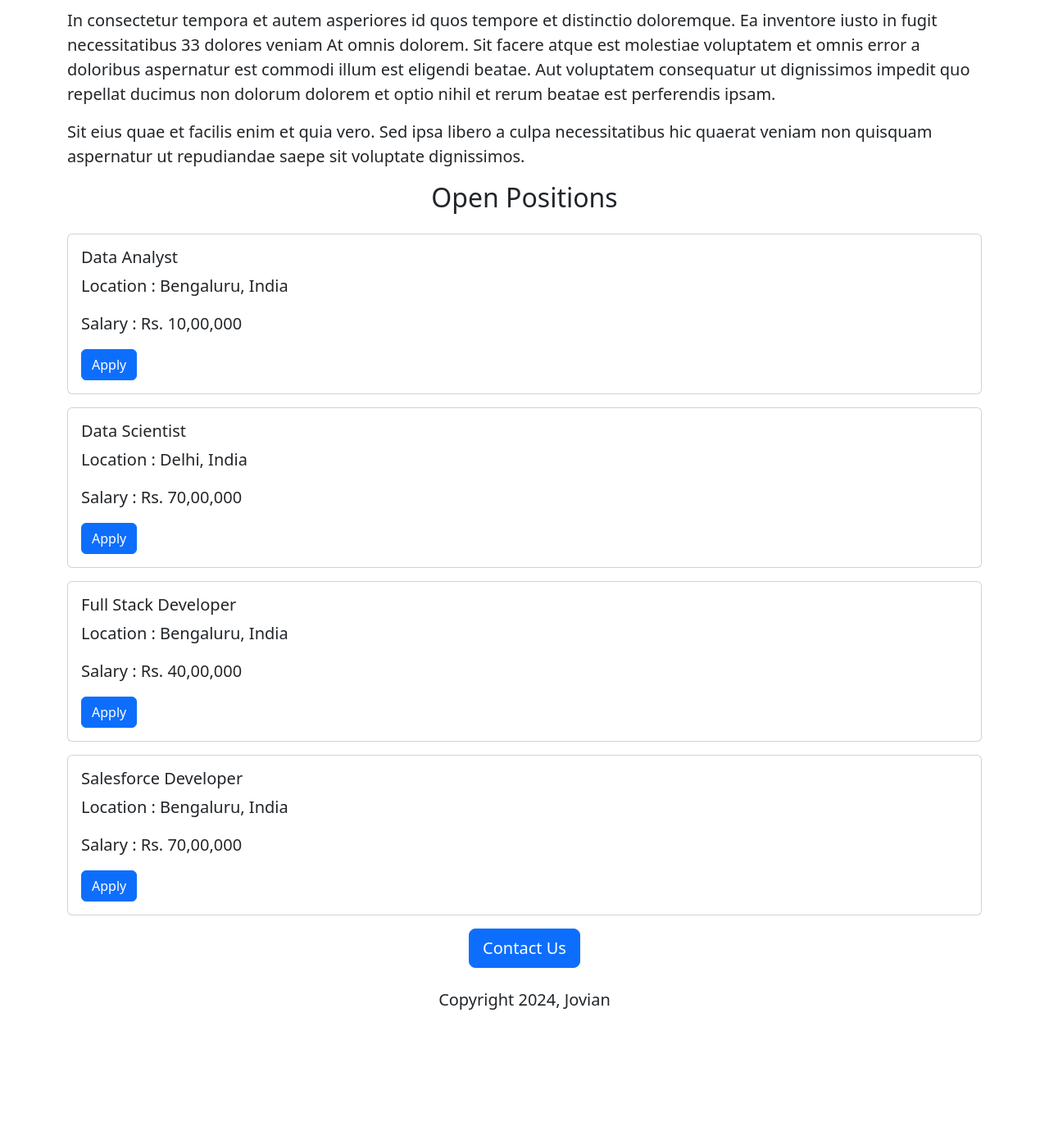
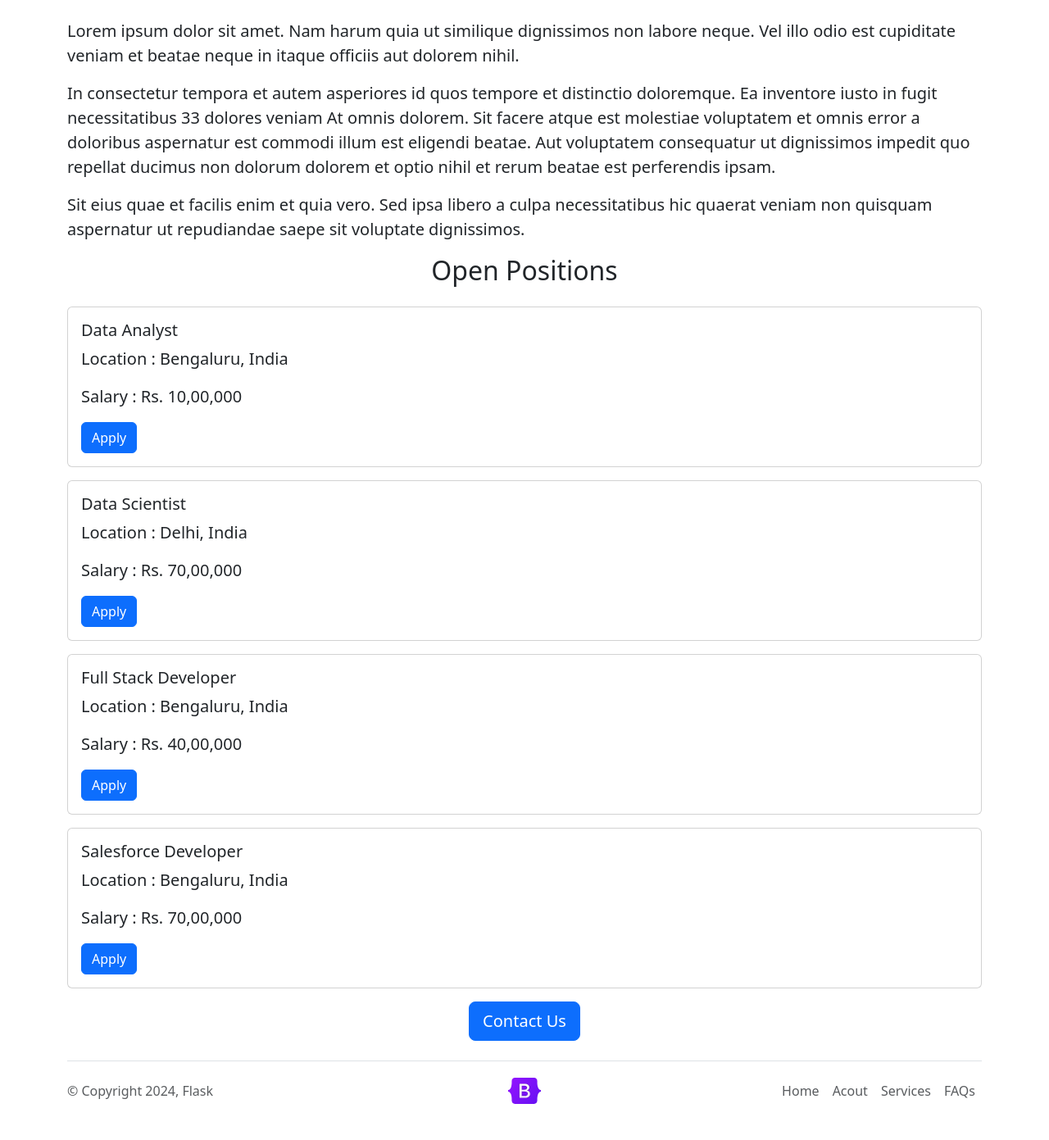
Before and after one commit to ayushthakkur1701/flask-career-website, a Flask app: page / in a window 1280 px wide. Shown: the part 576-1967 px from the top of the page at 82% size. Before the commit the page ends 1808 px from the top, so only its background shows below. Run offline with Flask 3, Linux system fonts and the light colour scheme.

Commit message:
nav and footer is added

```diff
--- /dev/null
+++ b/templates/footer.html
@@ -0,0 +1,17 @@
+<div class="container">
+  <footer class="d-flex flex-wrap justify-content-between align-items-center py-3 my-4 border-top">
+    <p class="col-md-4 mb-0 text-body-secondary">&copy; Copyright 2024, Flask</p>
+
+    <a href="/" class="col-md-4 d-flex align-items-center justify-content-center mb-3 mb-md-0 me-md-auto link-body-emphasis text-decoration-none">
+      <img src="/static/bootstrap-logo.svg" width="40" height="32" class="d-inline-block align-top""/>
+    </a>
+
+    <ul class="nav col-md-4 justify-content-end">
+      <li class="nav-item"><a href="#" class="nav-link px-2 text-body-secondary">Home</a></li>
+      <li class="nav-item"><a href="#" class="nav-link px-2 text-body-secondary">Acout</a></li>
+      <li class="nav-item"><a href="#" class="nav-link px-2 text-body-secondary">Services</a></li>
+      <li class="nav-item"><a href="#" class="nav-link px-2 text-body-secondary">FAQs</a></li>
+
+    </ul>
+  </footer>
+</div>
--- a/templates/home.html
+++ b/templates/home.html
@@ -19,6 +19,7 @@
     </style>
   </head>
   <body >
+    {% include 'navbar.html' %}
     <div class="container">
     <h1 class="text-center mt-2 mb-4">Flask Careers</h1>
     <img id="banner" src="static/banner.jpg" class="img-fluid" alt="banner">
@@ -36,8 +37,9 @@
 
     <div class="text-center">
       <button class="btn btn-primary btn-lg">Contact Us</button>
-      <p class="mt-4 lead">Copyright 2024, Jovian</p>
+
     </div>
     </div>
+    {% include 'footer.html' %}
   </body>
 </html>
--- /dev/null
+++ b/templates/navbar.html
@@ -0,0 +1,21 @@
+<div class="container sticky-top bg-light-subtle">
+    <header class="d-flex flex-wrap align-items-center justify-content-center justify-content-md-between py-3 mb-4 border-bottom">
+      <div class="col-md-3 mb-2 mb-md-0">
+        <a href="/" class="d-inline-flex link-body-emphasis text-decoration-none">
+          <img src="/static/bootstrap-logo.svg" width="40" height="32" class="d-inline-block align-top""/>
+        </a>
+      </div>
+
+      <ul class="nav col-12 col-md-auto mb-2 justify-content-center mb-md-0">
+        <li><a href="#" class="nav-link px-2 link-secondary">Home</a></li>
+        <li><a href="#" class="nav-link px-2">About</a></li>
+        <li><a href="#" class="nav-link px-2">Services</a></li>
+        <li><a href="#" class="nav-link px-2">FAQs</a></li>
+      </ul>
+
+      <div class="col-md-3 text-end">
+        <button type="button" class="btn btn-outline-primary me-2">Login</button>
+        <button type="button" class="btn btn-primary">Sign-up</button>
+      </div>
+    </header>
+  </div>
```
Also changed, not shown: static/bootstrap-logo.svg (added).
